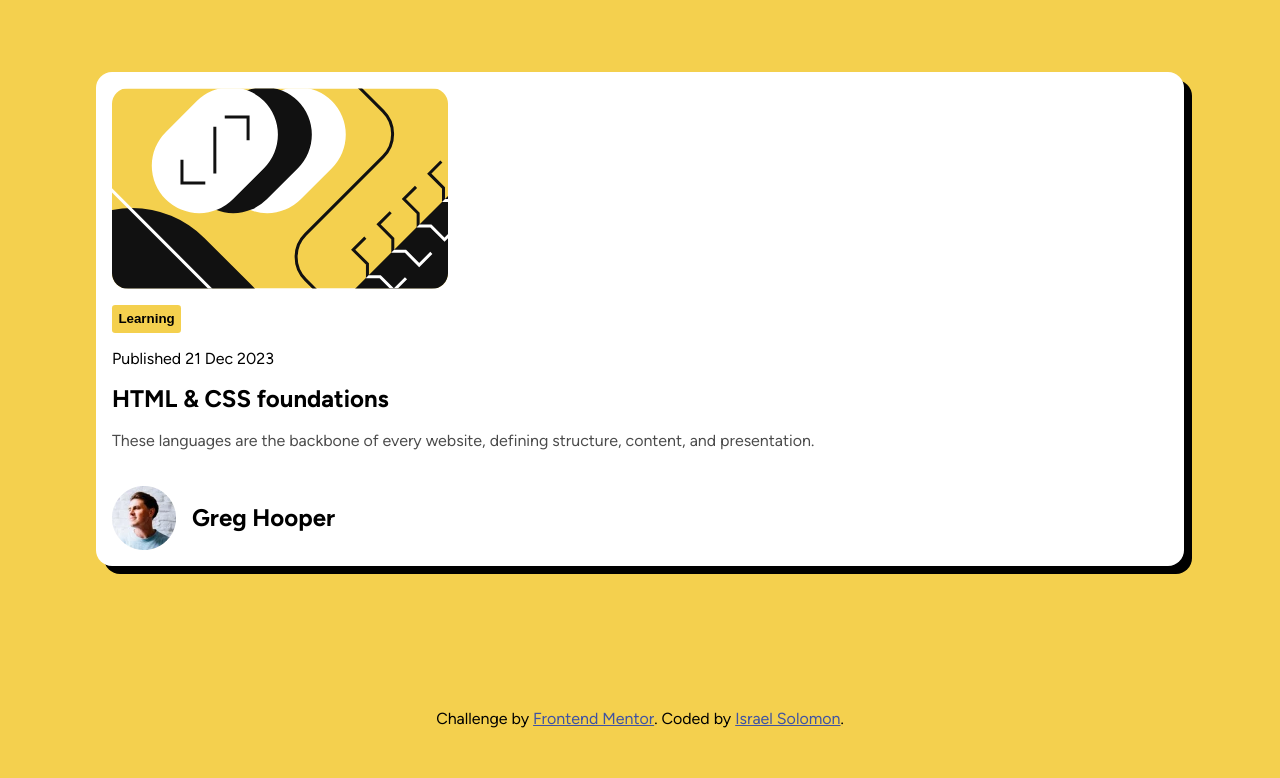
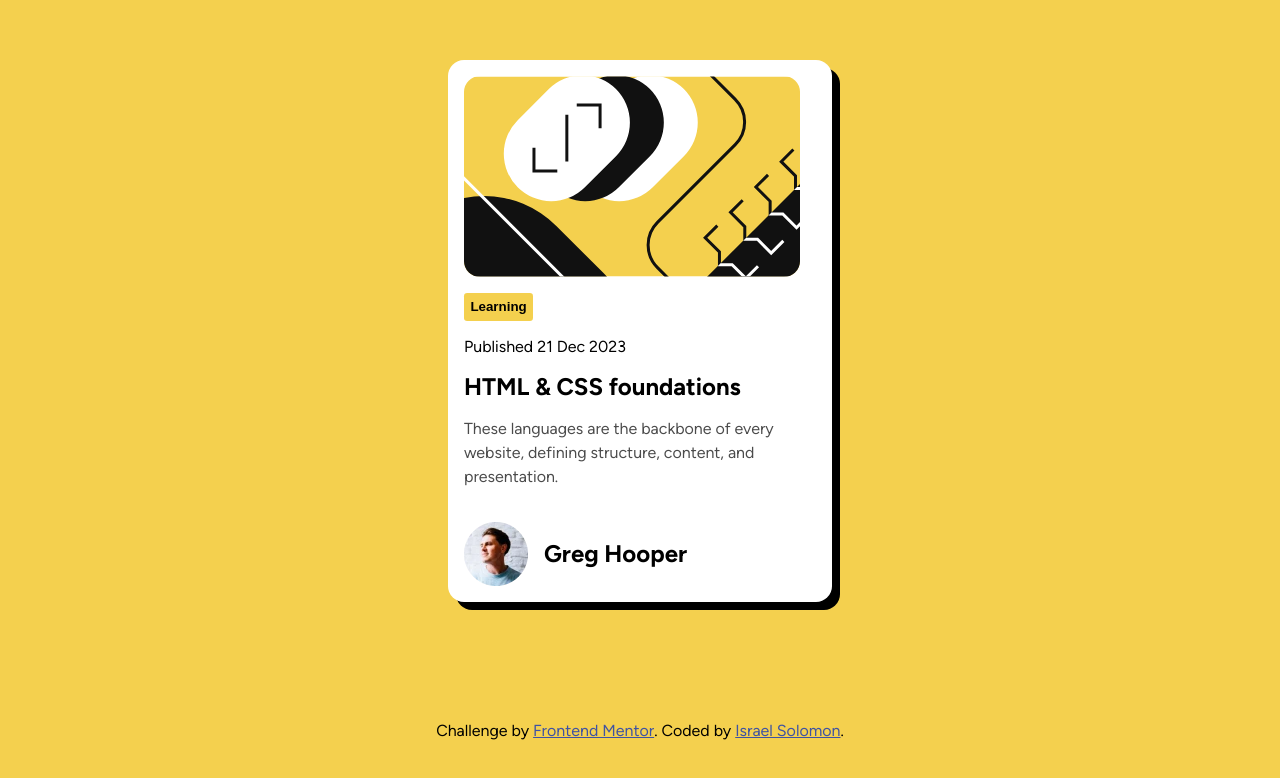
Before and after one commit to Soulz001/Blog-Preview-Card, a plain HTML site: page index.html in a window 1280 px wide. Drawn offline with Linux system fonts and the light colour scheme.

Commit message:
Added media qieries

```diff
--- a/style.css
+++ b/style.css
@@ -92,3 +92,10 @@ h3 + p {
 .attribution a {
     color: hsl(228, 45%, 44%);
 }
+
+@media (min-width: 750px) {
+    .card {
+        width: 30%;
+    }
+
+}
```
